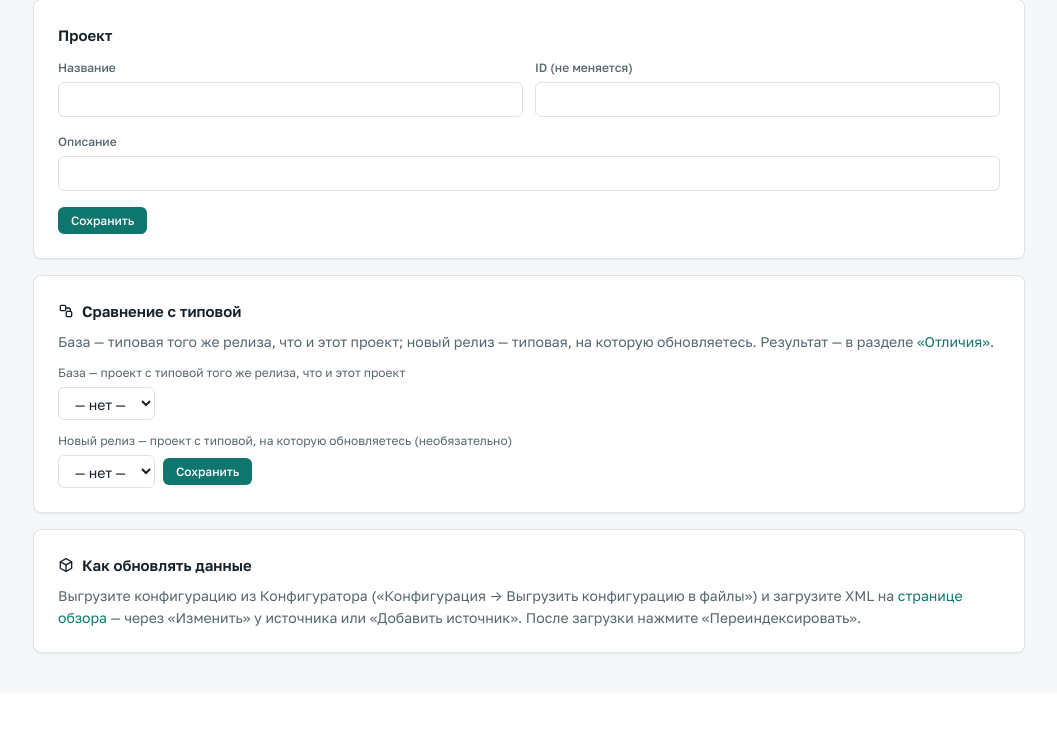
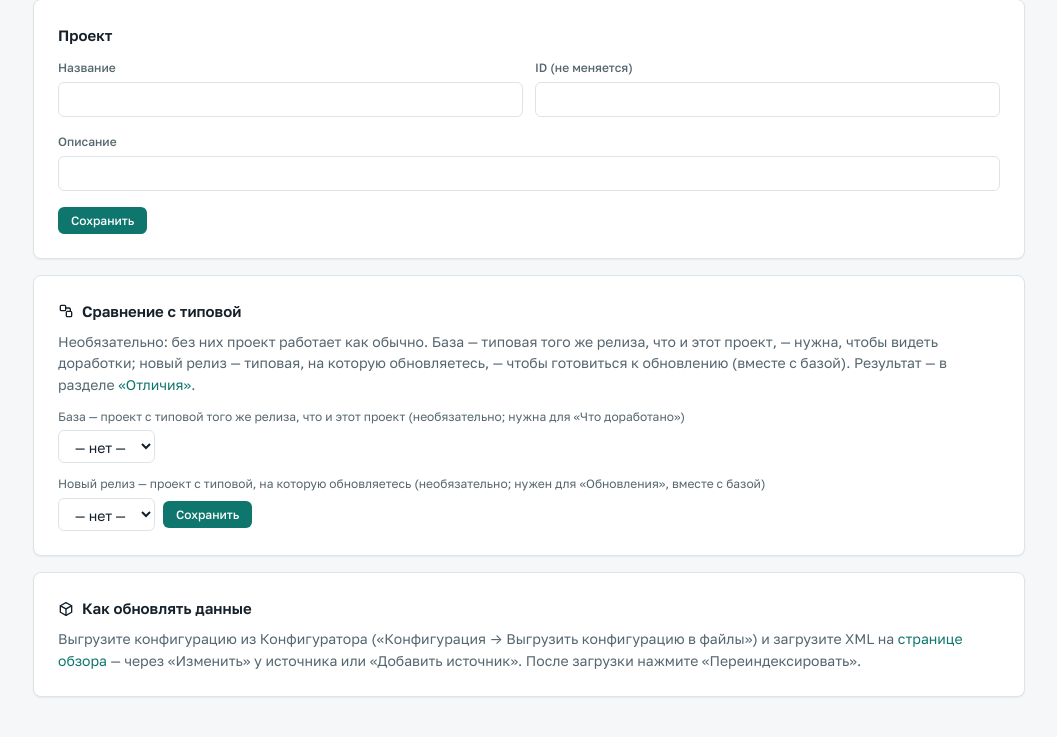
Before and after one commit to amorozov1310/ariadna-mcp, a FastAPI app: template src/web/templates/project_settings.html in a window 1280 px wide. Shown: the part 131-868 px from the top of the page, without its empty margins (111-1168 px from the left). Before the commit the page ends 786 px from the top, so only its background shows below. Run offline with FastAPI, Linux system fonts and the light colour scheme; the template is opened without the code that fills it, so the values that code supplies are empty; parts of the project's set-up code (start-up, migrations or seed data) failed here and were passed over.

Commit message:
Отличия: база и новый релиз — явно необязательные
Подписи, схема, инструкция, настройки проекта и docs/diff.md говорят, что
без базы и релиза проект работает как обычно и для чего каждый нужен; на
странице «Обновление» без них — подсказка (info), а не предупреждение.

Co-Authored-By: Claude Opus 5.5 <noreply@anthropic.com>

```diff
--- a/src/web/routes_diff.py
+++ b/src/web/routes_diff.py
@@ -100,13 +100,15 @@ async def update_page(request: Request, project_id: str, release: str = ''):
     from ..core.base_diff import CONFLICT_KINDS
     project = _project(project_id)
     pm = get_pm()
-    result, error, pending = None, '', False
+    result, error, hint, pending = None, '', '', False
     release = release or project.release_project
+    # Не ошибка: база и новый релиз необязательны — подсказка, что для раздела нужно.
     if not project.base_project:
-        error = "Сначала задайте базу — типовую того же релиза, что и этот проект («Выбрать базу и новый релиз» у схемы выше)."
+        hint = ("Для этого раздела нужны база — типовая того же релиза, что и этот проект, — и "
+                "новый релиз, на который обновляетесь («Выбрать базу и новый релиз» у схемы выше).")
     elif not release:
-        error = ("Задайте новый релиз — проект с выгрузкой типовой, на которую обновляетесь "
-                 "(«Изменить сравнение» у схемы выше).")
+        hint = ("Для этого раздела нужен новый релиз — проект с выгрузкой типовой, на которую "
+                "обновляетесь («Изменить сравнение» у схемы выше).")
     else:
         try:
             pending = not await run_in_threadpool(pm.warm_diffs, project_id, release)
@@ -124,6 +126,7 @@ async def update_page(request: Request, project_id: str, release: str = ''):
         "groups": groups,
         "kinds": CONFLICT_KINDS,
         "error": error,
+        "hint": hint,
         "scheme": _scheme(project, release),
         "candidates": _candidates(project_id),
     })
--- a/src/web/templates/_diff_header.html
+++ b/src/web/templates/_diff_header.html
@@ -8,7 +8,7 @@
     <a class="diff-chip-name" href="/projects/{{ item.id }}">{{ item.id }}</a>
     <div class="diff-chip-version">{{ item.version or 'индекс не построен' }}</div>
     {% else %}
-    <div class="diff-chip-version">не задан</div>
+    <div class="diff-chip-version">не задан — необязательно</div>
     {% endif %}
 </div>
 {% endmacro %}
@@ -58,12 +58,15 @@
     <details class="disclosure diff-help" {% if not scheme.base %}open{% endif %}>
         <summary>Как пользоваться</summary>
         <div class="disclosure-body">
+            <p>Всё здесь необязательно: без базы и нового релиза Ариадна работает как обычно —
+                поиск, граф вызовов, код. Они нужны, только если хотите видеть доработки и
+                готовиться к обновлению.</p>
             <ol>
                 <li><b>Этот проект</b> — выгрузка вашей конфигурации из Конфигуратора.</li>
-                <li><b>База</b> — отдельный проект с выгрузкой типовой <b>того же релиза</b>, что и ваша
-                    конфигурация. Выберите её в «Изменить сравнение» у схемы — раздел «Что доработано» покажет новые объекты и
+                <li><b>База</b> (для «Что доработано») — отдельный проект с выгрузкой типовой
+                    <b>того же релиза</b>, что и ваша конфигурация. Выберите её в «Изменить сравнение» у схемы — раздел «Что доработано» покажет новые объекты и
                     реквизиты, изменённые и добавленные процедуры и текст каждой правки.</li>
-                <li><b>Новый релиз</b> — когда вышло обновление, заведите проект с выгрузкой новой
+                <li><b>Новый релиз</b> (для «Обновления», вместе с базой) — когда вышло обновление, заведите проект с выгрузкой новой
                     типовой и выберите его там же. Раздел «Обновление на новый релиз» покажет, где ваши
                     доработки пересекаются с изменениями релиза: эти места при обновлении сливаются
                     вручную.</li>
@@ -82,7 +85,8 @@
 {% macro comparison_fields(candidates, next_url) %}
     <form action="/api/projects/{{ project.id }}/comparison" method="post" class="diff-base-form">
         <input type="hidden" name="next" value="{{ next_url }}">
-        <label for="base-project">База — проект с типовой того же релиза, что и этот проект</label>
+        <label for="base-project">База — проект с типовой того же релиза, что и этот проект
+            (необязательно; нужна для «Что доработано»)</label>
         <div class="diff-base-row">
             <select id="base-project" name="base_project">
                 <option value="">— нет —</option>
@@ -91,7 +95,8 @@
                 {% endfor %}
             </select>
         </div>
-        <label for="release-project">Новый релиз — проект с типовой, на которую обновляетесь (необязательно)</label>
+        <label for="release-project">Новый релиз — проект с типовой, на которую обновляетесь
+            (необязательно; нужен для «Обновления», вместе с базой)</label>
         <div class="diff-base-row">
             <select id="release-project" name="release_project">
                 <option value="">— нет —</option>
--- a/src/web/templates/project_settings.html
+++ b/src/web/templates/project_settings.html
@@ -36,8 +36,10 @@
         Сравнение с типовой
     </h3>
     <p class="text-muted" style="margin-top:var(--space-2)">
-        База — типовая того же релиза, что и этот проект; новый релиз — типовая, на которую
-        обновляетесь. Результат — в разделе <a href="/projects/{{ project.id }}/diff">«Отличия»</a>.
+        Необязательно: без них проект работает как обычно. База — типовая того же релиза, что и
+        этот проект, — нужна, чтобы видеть доработки; новый релиз — типовая, на которую
+        обновляетесь, — чтобы готовиться к обновлению (вместе с базой). Результат — в разделе
+        <a href="/projects/{{ project.id }}/diff">«Отличия»</a>.
     </p>
     {{ comparison_fields(candidates, '/projects/' ~ project.id ~ '/settings') }}
 </div>
```
Also changed, not shown: docs/diff.md (+4 -0 lines), src/web/templates/diff_update.html (+7 -0 lines), tests/test_base_diff.py (+4 -0 lines), CHANGELOG.md.
